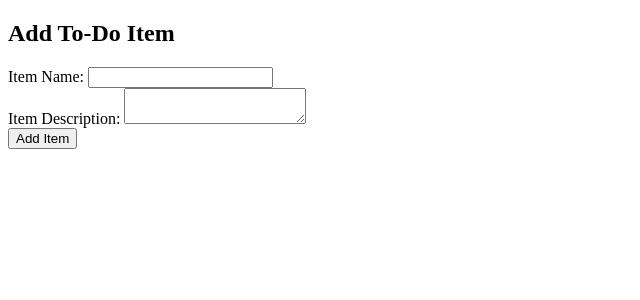
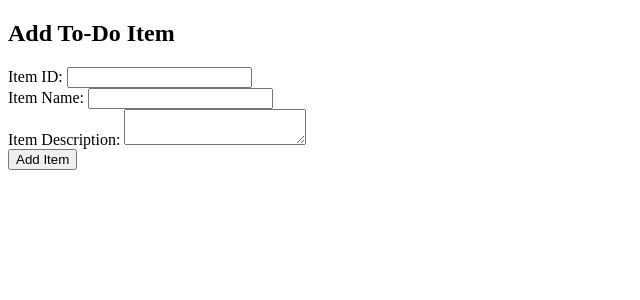
Before and after one commit to aliakib/devops-git-flask-assignment, a Flask app: page /todo in a window 1280 px wide. Shown: the top 300 px of the page, without its empty margins (0-640 px from the left). Run offline with Flask 3, Linux system fonts and the light colour scheme.

Commit message:
Add Item ID field to To-Do form

```diff
--- a/app.py
+++ b/app.py
@@ -72,6 +72,19 @@ def success():
 @app.route("/todo", methods=["GET"])
 def todo_page():
     return render_template("todo.html")
+@app.route("/submittodoitem", methods=["POST"])
+def submit_todo_item():
+    item_name = request.form.get("itemName")
+    item_desc = request.form.get("itemDescription")
+    if not item_name or not item_desc:
+        return jsonify({"error": "Missing required fields"}), 400
+
+    todo_collection = db["todos"]
+    todo_collection.insert_one({
+        "itemName": item_name,
+        "itemDescription": item_desc
+    })
+    return jsonify({"message": "To-do item created successfully!"}), 201
 
 if __name__ == "__main__":
     app.run(debug=True, port=5000)
--- a/templates/todo.html
+++ b/templates/todo.html
@@ -1,12 +1,18 @@
 <!DOCTYPE html>
 <html lang="en">
+
 <head>
     <meta charset="UTF-8">
     <title>To-Do List</title>
 </head>
+
 <body>
     <h2>Add To-Do Item</h2>
     <form action="/submittodoitem" method="POST">
+        <div>
+            <label>Item ID:</label>
+            <input type="text" name="itemId">
+        </div>
         <div>
             <label>Item Name:</label>
             <input type="text" name="itemName" required>
@@ -18,4 +24,5 @@
         <button type="submit">Add Item</button>
     </form>
 </body>
+
 </html>
```
